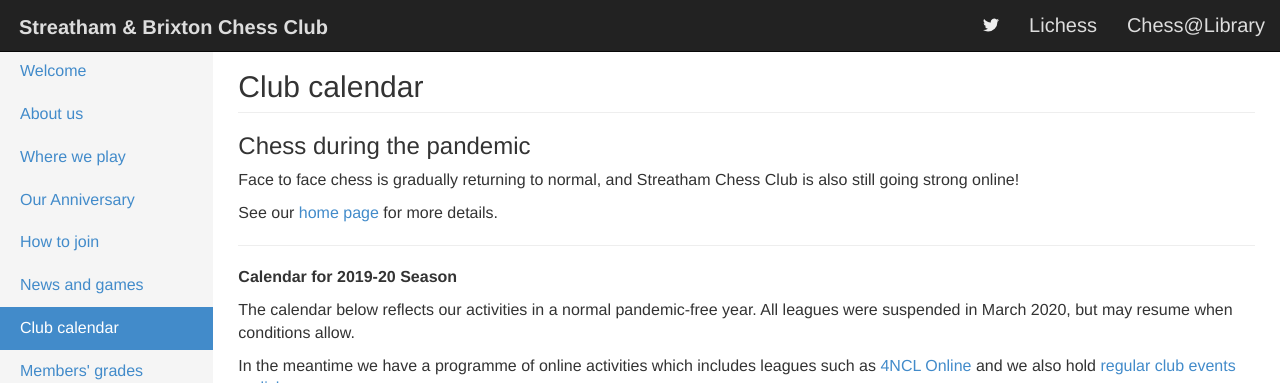
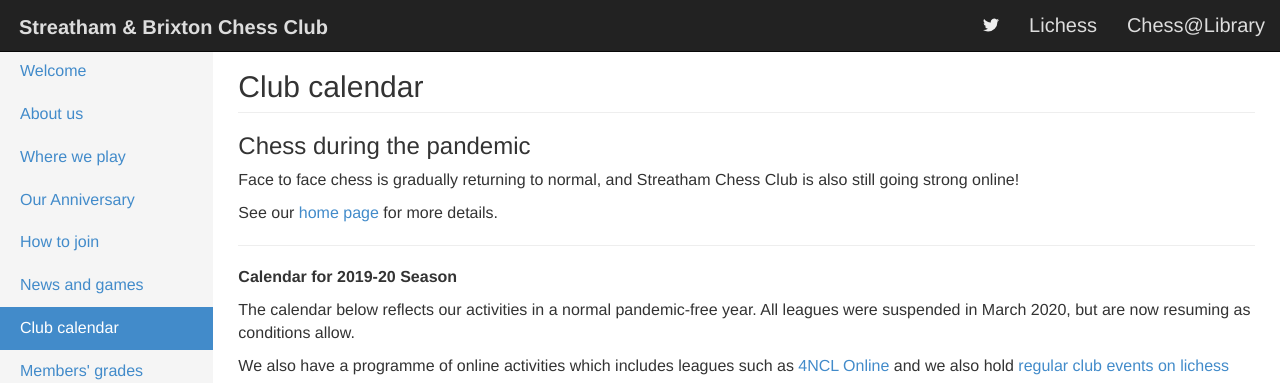
Before and after one commit to streathamchess/streathamchess.github.io, a Jekyll site: the page built from calendar/index.md, in a window 1280 px wide and 1309 px high, cut to the strip 0-383 px from the top of the window. Built offline with Jekyll 4.4.1, drawn with Linux system fonts in a browser that asks for light colours; a script that is not in the unit is left out.

Commit message:
Update index.md

```diff
--- a/calendar/index.md
+++ b/calendar/index.md
@@ -16,9 +16,9 @@ See our [home page](http://streathamchess.org/) for more details.
 
 **Calendar for 2019-20 Season**
 
-The calendar below reflects our activities in a normal pandemic-free year. All leagues were suspended in March 2020, but may resume when conditions allow.
+The calendar below reflects our activities in a normal pandemic-free year. All leagues were suspended in March 2020, but are now resuming as conditions allow.
 
-In the meantime we have a programme of online activities which includes leagues such as [4NCL Online](http://www.4ncl.co.uk/data/pairings_online.htm#onlinedates) and we also hold [regular club events on lichess](https://lichess.org/team/streatham--brixton-chess-club)
+We also have a programme of online activities which includes leagues such as [4NCL Online](http://www.4ncl.co.uk/data/pairings_online.htm#onlinedates) and we also hold [regular club events on lichess](https://lichess.org/team/streatham--brixton-chess-club)
 
 {% include fewseconds.html %}
 
```
